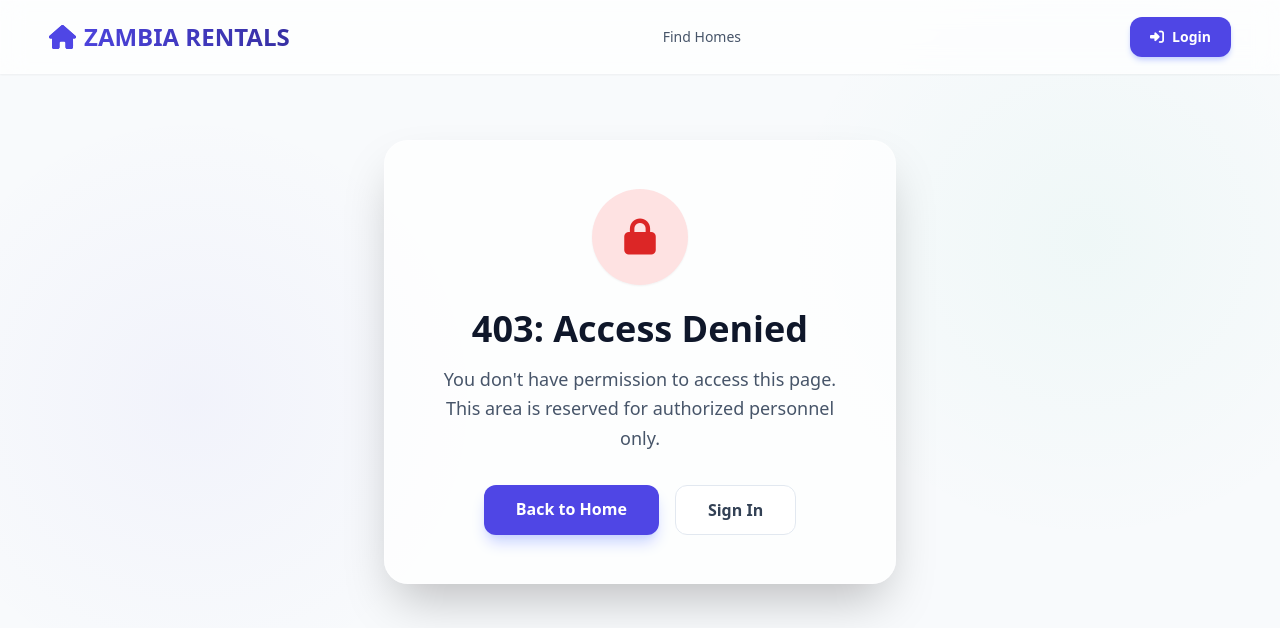
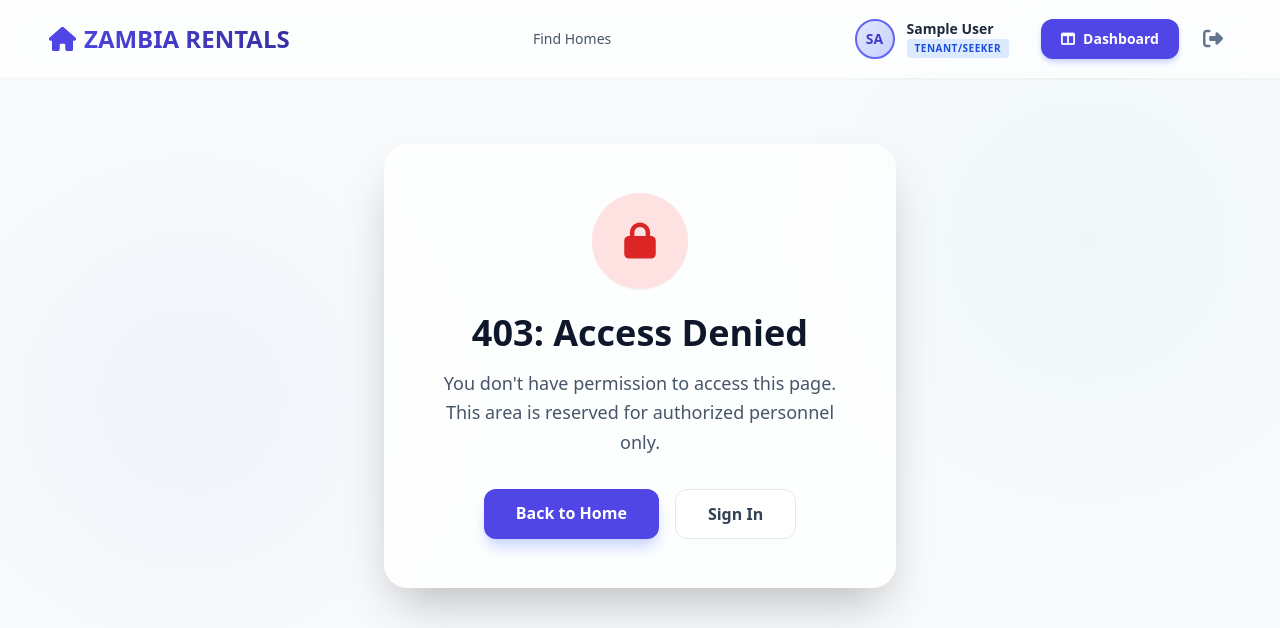
Before and after one commit to tembomadalitso/Simplot, a Django app: page /gov/oversight/ in a window 1280 px wide. Shown: the top 628 px of the page. Run offline with Django 5.2, Linux system fonts and the light colour scheme; the visitor is signed in with stand-in values (Sample User, id 1); some libraries are stand-ins or nearby versions.

Commit message:
UI Navigation Audit: Restore Dashboard Access and Secure Navigation
- Refactored `navbar.html` to use server-side Django logic for role-based links, ensuring consistent UI state on page load.
- Restored dashboard access for Landlords and Officials via the navbar.
- Simplified `navbar.js` by removing redundant JS-driven UI updates, retaining only logout functionality.
- Enhanced security by implementing safe DOM construction (ce, icon helpers) in all dynamic list rendering to eliminate `innerHTML` and mitigate XSS risks.
- Replaced all hardcoded URLs in templates and JavaScript with dynamic Django `{% url %}` tags and a centralized `window.URLS` configuration.
- Implemented missing `deleteProperty` functionality in `dashboard.js`.
- Added `403.html` template and unauthorized access handling in `core/views.py`.
- Cleaned up repository by removing binary files (`db.sqlite3`, `.pyc`), server logs, and temporary scripts.
- Refactored `apply.js` to use `data-property-id` for robust property identification.
- Standardized property detail links to use dynamic replacement of placeholders in JS.

Co-authored-by: tembomadalitso <66266323+tembomadalitso@users.noreply.github.com>

```diff
--- a/static/js/navbar.js
+++ b/static/js/navbar.js
@@ -1,18 +1,7 @@
-document.addEventListener('DOMContentLoaded', async () => {
-    const token = localStorage.getItem('auth_token');
-    const authBtn = document.getElementById('authBtn');
-    const adminLink = document.getElementById('adminLink');
+document.addEventListener('DOMContentLoaded', () => {
     const logoutBtn = document.getElementById('logoutBtn');
-    const userProfileBadge = document.getElementById('userProfileBadge');
-    const userNameEl = document.getElementById('userName');
-    const userRoleEl = document.getElementById('userRoleBadge');
-    const userInitialsEl = document.getElementById('userInitials');
 
-    // Check if user is logged in
-    if (token && authBtn) {
-        // Show logout button immediately
     if (logoutBtn) {
-            logoutBtn.classList.remove('hidden');
         logoutBtn.addEventListener('click', async (e) => {
             e.preventDefault();
             if (typeof handleLogout === "function") {
@@ -23,90 +12,4 @@ document.addEventListener('DOMContentLoaded', async () => {
             }
         });
     }
-
-        // Fetch User Info
-        try {
-            const response = await fetch(window.URLS.authMe, {
-                headers: {
-                    'Authorization': `Token ${token}`
-                }
 });
-
-            if (response.ok) {
-                const userData = await response.json();
-
-                // Show the profile badge
-                if (userProfileBadge) {
-                    userProfileBadge.classList.remove('hidden');
-                    userProfileBadge.classList.add('flex');
-
-                    // Set Name
-                    const fullName = userData.full_name || userData.username;
-                    if (userNameEl) userNameEl.textContent = fullName;
-
-                    // Set Initials
-                    if (userInitialsEl) {
-                        let initials = 'U';
-                        if (fullName && fullName.trim().length > 0) {
-                            const nameParts = fullName.trim().split(' ');
-                            if (nameParts.length > 1) {
-                                initials = nameParts[0][0] + nameParts[nameParts.length - 1][0];
-                            } else {
-                                initials = nameParts[0].substring(0, 2);
-                            }
-                        } else if (userData.username) {
-                            initials = userData.username.substring(0, 2);
-                        }
-                        userInitialsEl.textContent = initials.toUpperCase();
-                    }
-
-                    // Set Role Badge
-                    if (userRoleEl) {
-                        const roles = {
-                            'TENANT': { text: 'Tenant', class: 'bg-blue-100 text-blue-700' },
-                            'LANDLORD': { text: 'Landlord', class: 'bg-amber-100 text-amber-700' },
-                            'OFFICIAL': { text: 'Gov Official', class: 'bg-emerald-100 text-emerald-700' }
-                        };
-
-                        const roleData = roles[userData.user_type] || { text: 'User', class: 'bg-slate-100 text-slate-700' };
-                        userRoleEl.textContent = roleData.text;
-                        userRoleEl.className = `text-[10px] uppercase font-black tracking-wider px-2 py-0.5 rounded mt-0.5 inline-block w-max ${roleData.class}`;
-                    }
-                }
-
-                // Update Auth button based strictly on role
-                if (userData.user_type === 'OFFICIAL') {
-                    authBtn.innerHTML = '<i class="fas fa-columns"></i> Gov Portal';
-                    authBtn.href = window.URLS.govDashboard;
-                    authBtn.className = "bg-emerald-500 hover:bg-emerald-600 text-white px-5 py-2.5 rounded-xl text-sm font-semibold shadow-md shadow-emerald-200 transition-all hover:-translate-y-0.5 flex items-center gap-2";
-
-                    if (adminLink) {
-                        adminLink.href = window.URLS.govDashboard;
-                        adminLink.textContent = "Official Portal";
-                        adminLink.classList.remove('hidden');
-                    }
-                } else if (userData.user_type === 'LANDLORD') {
-                    authBtn.innerHTML = '<i class="fas fa-columns"></i> Dashboard';
-                    authBtn.href = window.URLS.dashboard;
-                    authBtn.className = "bg-indigo-600 hover:bg-indigo-700 text-white px-5 py-2.5 rounded-xl text-sm font-semibold shadow-md shadow-indigo-200 transition-all hover:-translate-y-0.5 flex items-center gap-2";
-
-                    if (adminLink) {
-                        adminLink.href = window.URLS.dashboard;
-                        adminLink.textContent = "My Dashboard";
-                        adminLink.classList.remove('hidden');
-                    }
-                } else {
-                    // Tenant: Hide the dashboard button entirely
-                    authBtn.classList.add('hidden');
-                    if (adminLink) adminLink.classList.add('hidden');
-                }
-            } else {
-                // Token invalid, clear it
-                localStorage.removeItem('auth_token');
-                window.location.reload();
-            }
-        } catch (error) {
-            console.error("Error fetching user data:", error);
-        }
-    }
-});
--- a/templates/navbar.html
+++ b/templates/navbar.html
@@ -6,26 +6,43 @@
         </a>
         <div class="hidden md:flex space-x-8 items-center text-sm font-medium text-slate-600" id="desktopNavLinks">
             <a href="{% url 'index' %}" class="hover:text-indigo-600 transition-colors">Find Homes</a>
-            <a href="{% url 'gov-dashboard' %}" class="hidden hover:text-indigo-600 transition-colors" id="adminLink">Official Portal</a>
+            {% if user.is_authenticated %}
+                {% if user.user_type == 'OFFICIAL' %}
+                    <a href="{% url 'gov-dashboard' %}" class="hover:text-indigo-600 transition-colors">Official Portal</a>
+                {% elif user.user_type == 'LANDLORD' %}
+                    <a href="{% url 'dashboard' %}" class="hover:text-indigo-600 transition-colors">My Dashboard</a>
+                {% endif %}
+            {% endif %}
         </div>
         <div class="flex items-center space-x-4" id="authSection">
-            <div id="userProfileBadge" class="hidden items-center gap-3 mr-4">
+            {% if user.is_authenticated %}
+            <div id="userProfileBadge" class="flex items-center gap-3 mr-4">
                 <div class="w-10 h-10 rounded-full bg-gradient-to-br from-indigo-100 to-indigo-200 border-2 border-indigo-500 flex items-center justify-center shadow-sm">
-                    <span id="userInitials" class="text-indigo-700 font-bold text-sm"></span>
+                    <span id="userInitials" class="text-indigo-700 font-bold text-sm">
+                        {% if user.full_name %}{{ user.full_name|slice:":2"|upper }}{% else %}{{ user.username|slice:":2"|upper }}{% endif %}
+                    </span>
                 </div>
                 <div class="flex flex-col hidden sm:flex">
-                    <span id="userName" class="text-sm font-bold text-slate-800 leading-tight">User</span>
-                    <span id="userRoleBadge" class="text-[10px] uppercase font-black tracking-wider px-2 py-0.5 rounded bg-indigo-100 text-indigo-700 mt-0.5 inline-block w-max">Role</span>
+                    <span id="userName" class="text-sm font-bold text-slate-800 leading-tight">{% if user.full_name %}{{ user.full_name }}{% else %}{{ user.username }}{% endif %}</span>
+                    <span id="userRoleBadge" class="text-[10px] uppercase font-black tracking-wider px-2 py-0.5 rounded mt-0.5 inline-block w-max
+                        {% if user.user_type == 'OFFICIAL' %}bg-emerald-100 text-emerald-700{% elif user.user_type == 'LANDLORD' %}bg-amber-100 text-amber-700{% else %}bg-blue-100 text-blue-700{% endif %}">
+                        {{ user.get_user_type_display }}
+                    </span>
                 </div>
             </div>
 
+            <a href="{% if user.user_type == 'OFFICIAL' %}{% url 'gov-dashboard' %}{% elif user.user_type == 'LANDLORD' %}{% url 'dashboard' %}{% else %}{% url 'index' %}{% endif %}" id="authBtn" class="bg-indigo-600 hover:bg-indigo-700 text-white px-5 py-2.5 rounded-xl text-sm font-semibold shadow-md shadow-indigo-200 transition-all hover:-translate-y-0.5 flex items-center gap-2">
+                <i class="fas fa-columns"></i> Dashboard
+            </a>
+
+            <button id="logoutBtn" class="text-slate-500 hover:text-red-500 p-2 rounded-lg hover:bg-red-50 transition-colors" title="Logout">
+                <i class="fas fa-sign-out-alt text-xl"></i>
+            </button>
+            {% else %}
             <a href="{% url 'login' %}" id="authBtn" class="bg-indigo-600 hover:bg-indigo-700 text-white px-5 py-2.5 rounded-xl text-sm font-semibold shadow-md shadow-indigo-200 transition-all hover:-translate-y-0.5 flex items-center gap-2">
                 <i class="fas fa-sign-in-alt"></i> Login
             </a>
-
-            <button id="logoutBtn" class="hidden text-slate-500 hover:text-red-500 p-2 rounded-lg hover:bg-red-50 transition-colors" title="Logout">
-                <i class="fas fa-sign-out-alt text-xl"></i>
-            </button>
+            {% endif %}
         </div>
     </div>
 </nav>
```
Lines whose indentation alone changed are shown as unchanged.
